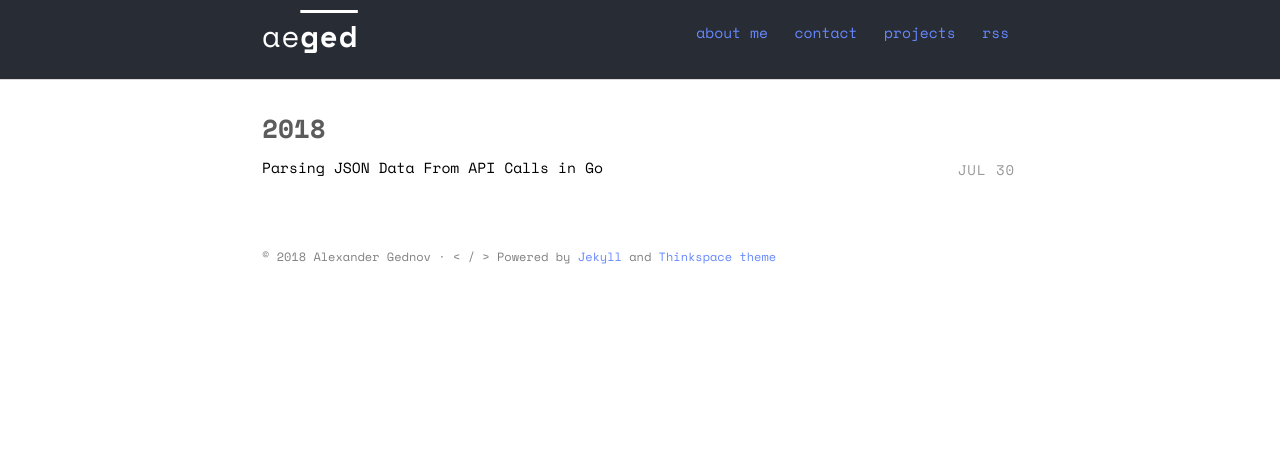
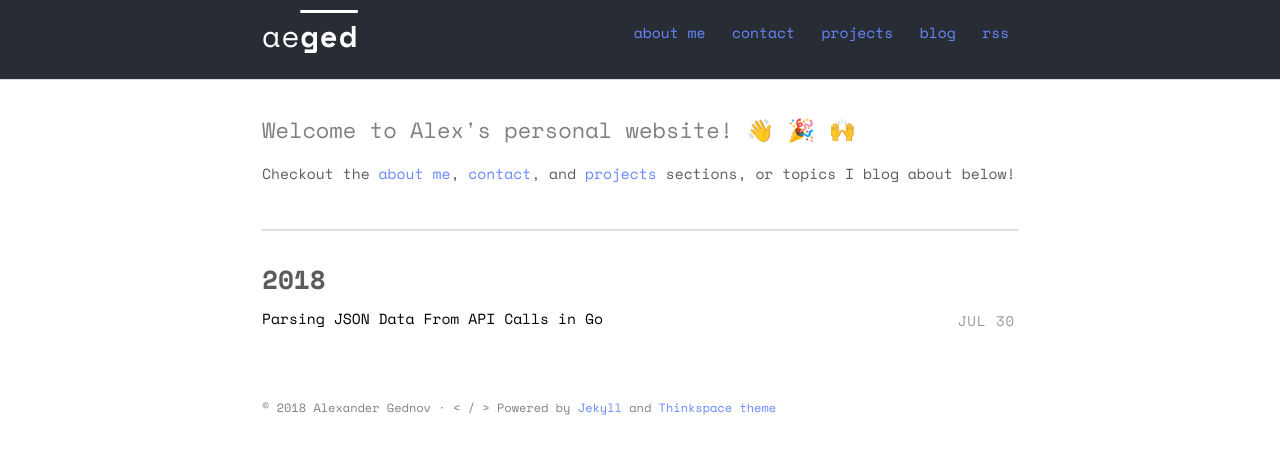
Before and after one commit to aeged/aeged.github.io, a Jekyll site: the page built from index.html, in a window 1280 px wide. Shown: the top 454 px of the page. Built offline with Jekyll 4.4.1, drawn with Linux system fonts in a browser that asks for light colours.

Commit message:
added homepage message and seperate blog page

```diff
--- a/_config.yml
+++ b/_config.yml
@@ -52,5 +52,7 @@ navbar:
     title: Contact
   - slug : projects
     title: Projects
+  - slug : blog
+    title: Blog
 
 exclude: ["gulp", "node_modules", "bower", "bower_components", "config.rb", "src", "Gemfile", "Gemfile.lock", ".rvmrc", ".rbenv-version", "package.json", "gulpfile.js", "README.md", "Rakefile", "changelog.md", "script"]
--- a/_includes/intro.html
+++ b/_includes/intro.html
@@ -1,5 +1,8 @@
 <section class="intro">
-<!--   <div class="container">
-    <p class="lead">Welcome to Alex's personal website!</p>
-  </div> -->
+  <div class="container">
+    <p class="lead">Welcome to Alex's personal website! 👋 🎉 🙌</p>
+    <p>Checkout the <a href="about/">about me</a>, <a href="contact/">contact</a>, and <a href="projects/">projects</a> sections, or topics I blog about below!</p>
+    <br/>
+    <hr/>
+  </div>
 </section>
--- a/_includes/nav.html
+++ b/_includes/nav.html
@@ -6,6 +6,7 @@
       <li><a href="{{ '/about' | prepend: site.baseurl | prepend: site.url }}">about me</a></li>
       <li><a href="{{ '/contact' | prepend: site.baseurl | prepend: site.url }}">contact</a></li>
       <li><a href="{{ '/projects' | prepend: site.baseurl | prepend: site.url }}">projects</a></li>
+      <li><a href="{{ '/blog' | prepend: site.baseurl | prepend: site.url }}">blog</a></li>
       <li><a href="{{ "/feed.xml" | prepend: site.baseurl | prepend: site.url }}" target="_blank">rss</a></li>
     </ul>
   </div>
--- a/assets/scss/base/_typography.scss
+++ b/assets/scss/base/_typography.scss
@@ -46,6 +46,7 @@ p {
   &.lead {
     font-size: rem(22);
     font-weight: 300;
+    color: grey;
   }
 }
 
```
Also changed, not shown: blog.md (added, +24 -0 lines), 9 other files.
